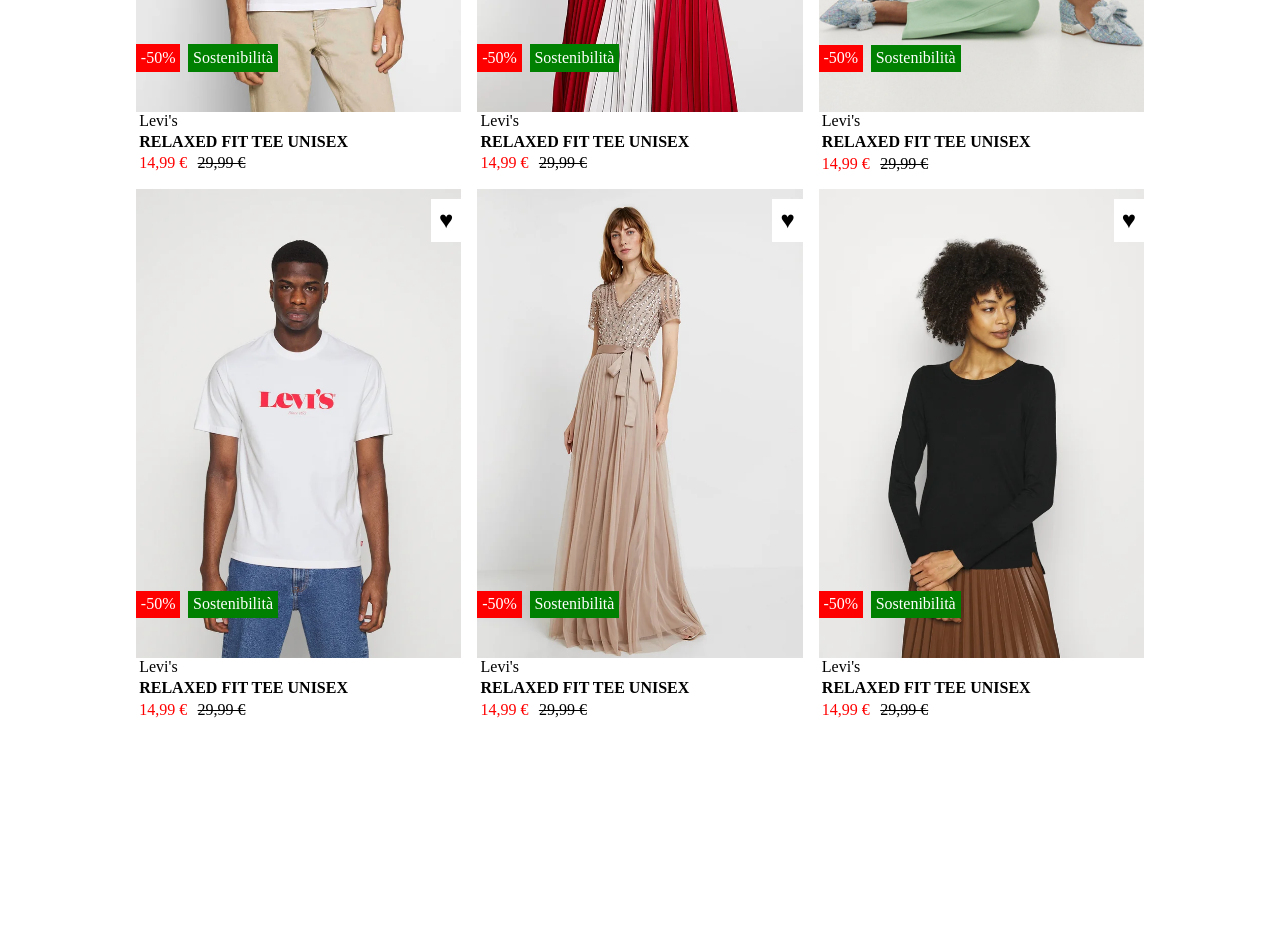
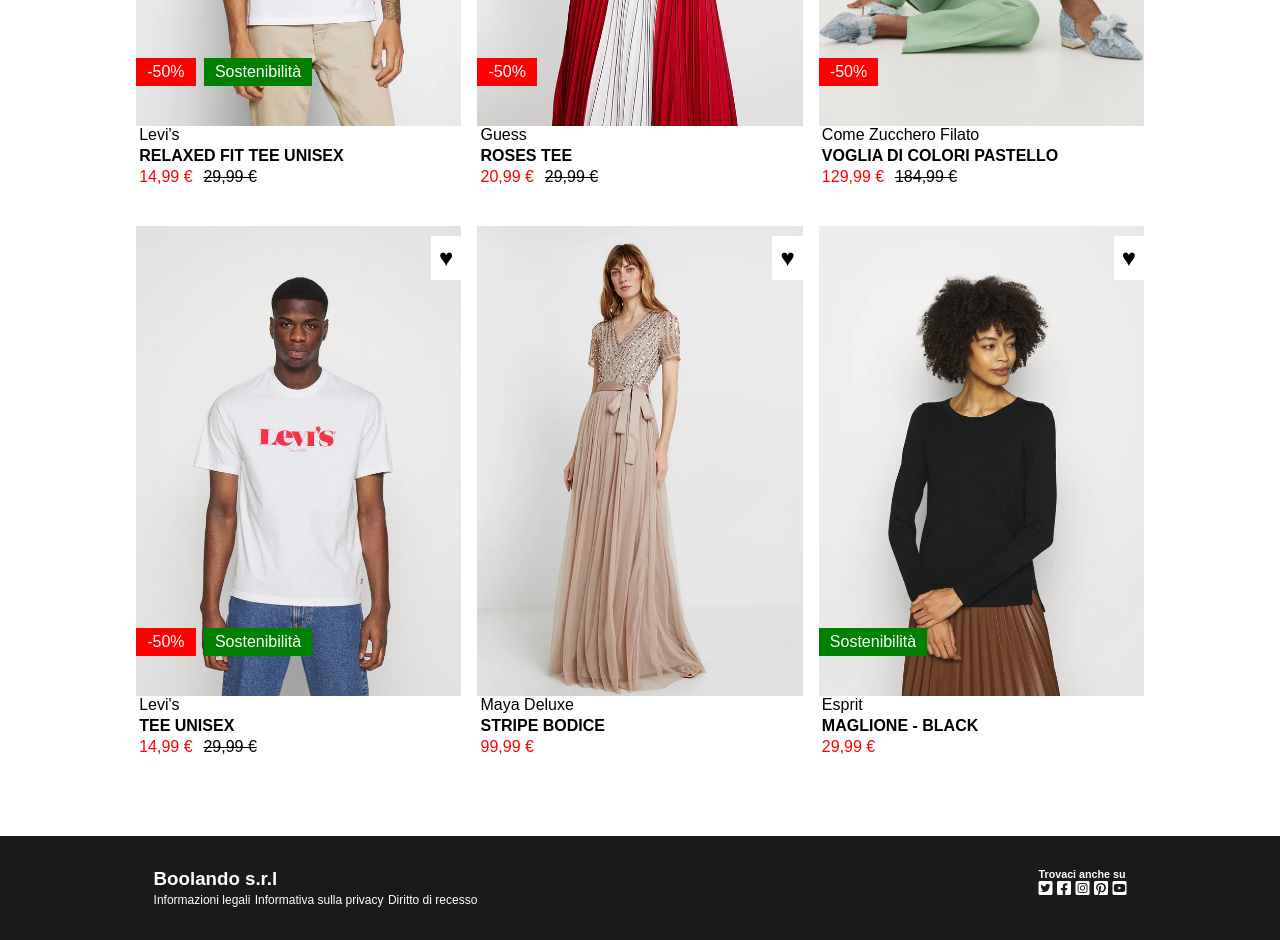
Before and after one commit to RodrigoFantechi/html-css-boolando, a plain HTML site: page index.html in a window 1280 px wide. Shown: the part 480-1420 px from the top of the page. Before the commit the page ends 1207 px from the top, so only its background shows below. Drawn offline with Linux system fonts and the light colour scheme.

Commit message:
add footer

```diff
--- a/assets/css/style.css
+++ b/assets/css/style.css
@@ -32,6 +32,10 @@
 img {
     max-width: 100%;
 }
+body{
+    font-family: Arial, Helvetica, sans-serif;
+}
+
 
 /* #endregion Common Rules */
 
@@ -41,7 +45,10 @@ li {
     list-style: none;
     display: inline;
 }
-
+a{
+    text-decoration: none;
+    color: var(--clr-white);
+}
 /* #endregion Utilities */
 
 /* #region Header */
@@ -50,27 +57,41 @@ header {
     background-color: var(--clr-nav);
     color: var(--clr-white);
     padding: 1rem;
-    display: fixed;
+    position: fixed;
+    width: 100vw;
+    z-index: 2;
 }
 
 header .row {
     justify-content: space-between;
+    align-items: center;
 }
 
 header img {
     width: 8.5rem;
 }
+header a{
+    font-size: 0.75rem;
+    font-weight: bold;
+    margin: 0 0.2rem;
+}
+.logo{
+    text-align: center;
+}
+.left{
+    text-align: end;
+}
 
-nav {
-    text-align: center;
-
-}
 
 /* #endregion Header */
 
 /* #region Main */
 main {
-    padding-top: 3rem;
+    padding-top: 8rem;
+    padding-bottom: 3rem;
+}
+.card:hover .heart {
+    color: var(--clr-primary)
 }
 
 .card:hover .img_default {
@@ -104,13 +125,15 @@ main .picture {
 }
 
 main .col-4 {
-    padding: 0.5rem;
+    padding: 0.5rem 0.5rem 2rem 0.5rem;
+
+
 }
 
 .discount {
     background-color: var(--clr-primary);
     float: left;
-    padding: 0.3rem;
+    padding: 0.3rem 0.7rem;
     margin-right: 0.5rem;
 
 }
@@ -126,7 +149,7 @@ main .col-4 {
 .sostenibility {
     background-color: var(--clr-secondary);
     float: left;
-    padding: 0.3rem;
+    padding: 0.3rem 0.7rem;
 }
 
 .discounted_price {
@@ -145,7 +168,17 @@ main .col-4 {
 /* #endregion Main */
 
 /* #region Footer */
-
+footer{
+    background-color: var(--clr-dark);
+    color: var(--clr-white);
+    padding: 2rem;
+}
+.social_link{
+    float: right;
+}
+footer a{
+    font-size: 0.75rem;
+}
 /* #endregion Footer */
 
 /* #region Grid Flexbox */
--- a/index.html
+++ b/index.html
@@ -21,22 +21,22 @@
         <nav>
             <div class="container">
                 <div class="row">
-                    <div class="col-4">
+                    <div class="col-2">
                         <div class="target">
                             <ul>
-                                <li>Donna</li>
-                                <li>Uomo</li>
-                                <li>Bambino</li>
+                                <li> <a href="#">Donna</a></li>
+                                <li> <a href="#">Uomo</a></li>
+                                <li> <a href="#">Bambino</a></li>
                             </ul>
                         </div>
 
                     </div>
-                    <div class="col-4">
+                    <div class="col-8">
                         <div class="logo">
                             <img src="assets/img/boolean-logo.png" alt="logo di Boolean">
                         </div>
                     </div>
-                    <div class="col-4">
+                    <div class="col-2 left">
                         <div class="icon_group"></div>
                         <i class="fa-regular fa-user"></i>
                         <i class="fa-regular fa-heart"></i>
@@ -85,14 +85,14 @@
                             <div class="heart">&hearts;</div>
                             <div class="discount_sostenibility">
                                 <div class="discount">-50%</div>
-                                <div class="sostenibility">Sostenibilità</div>
+
                             </div>
                         </div>
 
                         <div class="details">
-                            <span class="brend_name">Levi's</span><br>
-                            <h4>RELAXED FIT TEE UNISEX</h4>
-                            <span class="discounted_price">14,99 &euro;</span>
+                            <span class="brend_name">Guess</span><br>
+                            <h4>ROSES TEE</h4>
+                            <span class="discounted_price">20,99 &euro;</span>
                             <span class="full_price">29,99 &euro;</span>
                         </div>
                     </div>
@@ -108,15 +108,14 @@
                             <div class="heart">&hearts;</div>
                             <div class="discount_sostenibility">
                                 <div class="discount">-50%</div>
-                                <div class="sostenibility">Sostenibilità</div>
                             </div>
                         </div>
 
                         <div class="details">
-                            <span class="brend_name">Levi's</span><br>
-                            <h4>RELAXED FIT TEE UNISEX</h4>
-                            <span class="discounted_price">14,99 &euro;</span>
-                            <span class="full_price">29,99 &euro;</span>
+                            <span class="brend_name">Come Zucchero Filato</span><br>
+                            <h4>VOGLIA DI COLORI PASTELLO</h4>
+                            <span class="discounted_price">129,99 &euro;</span>
+                            <span class="full_price">184,99 &euro;</span>
                         </div>
                     </div>
                 </div>
@@ -137,7 +136,7 @@
 
                         <div class="details">
                             <span class="brend_name">Levi's</span><br>
-                            <h4>RELAXED FIT TEE UNISEX</h4>
+                            <h4>TEE UNISEX</h4>
                             <span class="discounted_price">14,99 &euro;</span>
                             <span class="full_price">29,99 &euro;</span>
                         </div>
@@ -152,17 +151,12 @@
 
                             </div>
                             <div class="heart">&hearts;</div>
-                            <div class="discount_sostenibility">
-                                <div class="discount">-50%</div>
-                                <div class="sostenibility">Sostenibilità</div>
-                            </div>
                         </div>
 
                         <div class="details">
-                            <span class="brend_name">Levi's</span><br>
-                            <h4>RELAXED FIT TEE UNISEX</h4>
-                            <span class="discounted_price">14,99 &euro;</span>
-                            <span class="full_price">29,99 &euro;</span>
+                            <span class="brend_name">Maya Deluxe</span><br>
+                            <h4>STRIPE BODICE</h4>
+                            <span class="discounted_price">99,99 &euro;</span>
                         </div>
                     </div>
                 </div>
@@ -176,16 +170,16 @@
                             </div>
                             <div class="heart">&hearts;</div>
                             <div class="discount_sostenibility">
-                                <div class="discount">-50%</div>
+
                                 <div class="sostenibility">Sostenibilità</div>
                             </div>
                         </div>
 
                         <div class="details">
-                            <span class="brend_name">Levi's</span><br>
-                            <h4>RELAXED FIT TEE UNISEX</h4>
-                            <span class="discounted_price">14,99 &euro;</span>
-                            <span class="full_price">29,99 &euro;</span>
+                            <span class="brend_name">Esprit</span><br>
+                            <h4>MAGLIONE - BLACK</h4>
+                            <span class="discounted_price">29,99 &euro;</span>
+
                         </div>
                     </div>
                 </div>
@@ -193,7 +187,41 @@
         </div>
     </main>
     <!-- /#main -->
-    <footer id="footer"></footer>
+    <footer id="footer">
+        <div class="container">
+            <div class="row">
+                <div class="col-6">
+                    <div class="society_details">
+                        <div class="society_name">
+                            <h3>Boolando s.r.l</h3>
+                        </div>
+                        <div class="legal_info">
+                            <ul>
+                                <li><a href="#">Informazioni legali</a></li>
+                                <li><a href="#">Informativa sulla privacy</a></li>
+                                <li><a href="#">Diritto di recesso</a></li>
+                            </ul>
+                        </div>
+                    </div>
+                </div>
+                <div class="col-6">
+                    <div class="social_link">
+                        <div class="sub_title">
+                            <h6>Trovaci anche su</h6>
+                        </div>
+                        <div class="social_icons">
+                            <i class="fa-brands fa-square-twitter"></i>
+                            <i class="fa-brands fa-square-facebook"></i>
+                            <i class="fa-brands fa-square-instagram"></i>
+                            <i class="fa-brands fa-square-pinterest"></i>
+                            <i class="fa-brands fa-square-youtube"></i>
+                        </div>
+
+                    </div>
+                </div>
+            </div>
+        </div>
+    </footer>
     <!-- /#footer -->
 
 </body>
```
